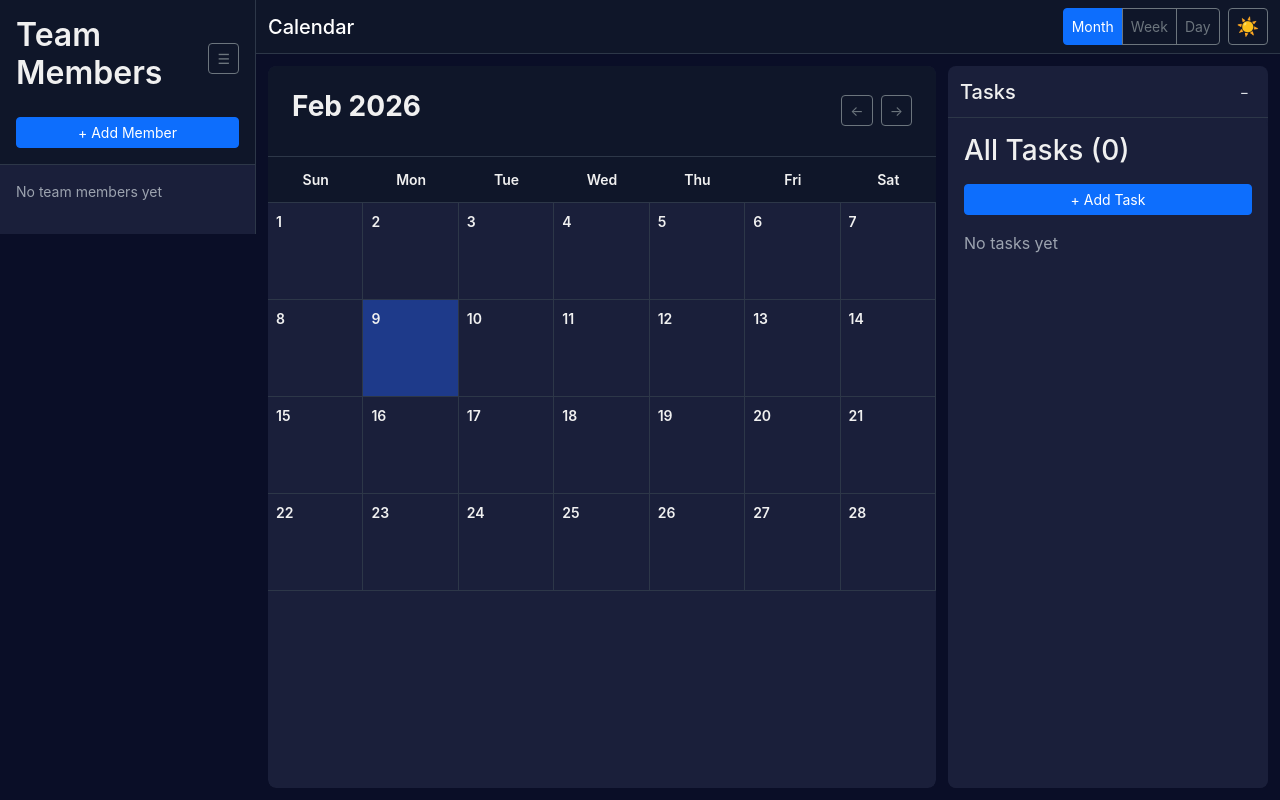
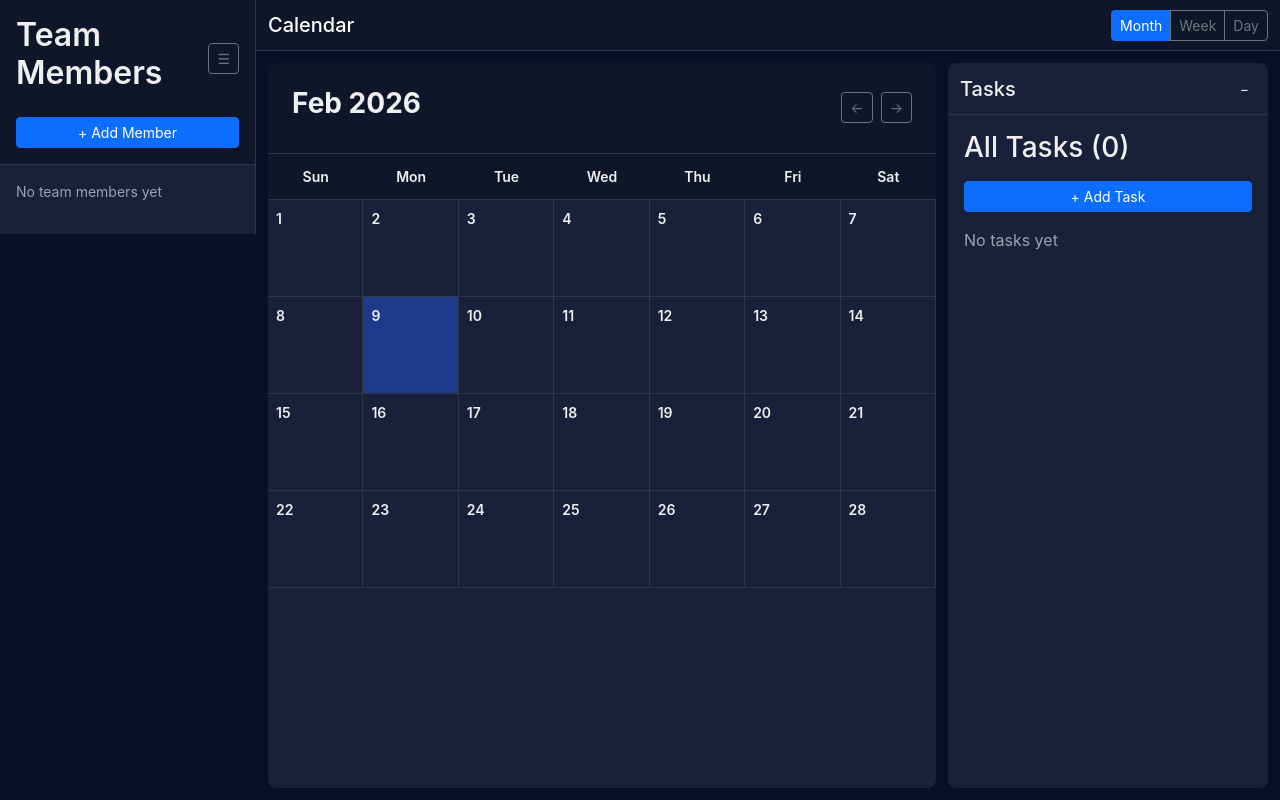
Before and after one commit to Kassem18/Calendar-darkmode, a React app: page / in a window 1280 px wide. Built offline with nearby package versions, Linux system fonts and the light colour scheme; the HTML template or start-up script is replaced by a standard one.

Commit message:
no light mode

```diff
--- a/src/App.tsx
+++ b/src/App.tsx
@@ -8,11 +8,9 @@ function App() {
     teamMembers,
     selectedDate,
     view,
-    darkMode,
     loading,
     setSelectedDate,
     setView,
-    setDarkMode,
     addTask,
     updateTask,
     deleteTask,
@@ -24,8 +22,8 @@ function App() {
   // Update HTML element data-bs-theme attribute for Bootstrap dark mode
   useEffect(() => {
     const htmlElement = document.documentElement;
-    htmlElement.setAttribute("data-bs-theme", darkMode ? "dark" : "light");
-  }, [darkMode]);
+    htmlElement.setAttribute("data-bs-theme", "dark");
+  }, []);
 
   if (loading) {
     return (
@@ -35,7 +33,7 @@ function App() {
           alignItems: "center",
           justifyContent: "center",
           height: "100vh",
-          backgroundColor: darkMode ? "#1a1a1a" : "#f5f5f5",
+          backgroundColor: "#1a1a1a",
         }}
       >
         <div style={{ textAlign: "center" }}>
@@ -49,9 +47,7 @@ function App() {
               margin: "0 auto 16px",
             }}
           ></div>
-          <p style={{ color: darkMode ? "#ccc" : "#666" }}>
-            Loading calendar...
-          </p>
+          <p style={{ color: "#ccc" }}>Loading calendar...</p>
         </div>
       </div>
     );
@@ -63,13 +59,12 @@ function App() {
       teamMembers={teamMembers}
       selectedDate={selectedDate}
       view={view}
-      darkMode={darkMode}
+      darkMode={true}
       onAddTask={addTask}
       onUpdateTask={updateTask}
       onDeleteTask={deleteTask}
       onSelectDate={setSelectedDate}
       onChangeView={setView}
-      onToggleDarkMode={() => setDarkMode(!darkMode)}
       onAddTeamMember={addTeamMember}
       onUpdateTeamMember={updateTeamMember}
       onDeleteTeamMember={deleteTeamMember}
--- a/src/components/DayCalendar.tsx
+++ b/src/components/DayCalendar.tsx
@@ -12,7 +12,6 @@ interface DayCalendarProps {
   onDeleteTask: (id: string) => void;
   onAddTask: () => void;
   darkMode?: boolean;
-  onToggleTheme?: () => void;
 }
 
 export const DayCalendar: React.FC<DayCalendarProps> = ({
@@ -25,7 +24,6 @@ export const DayCalendar: React.FC<DayCalendarProps> = ({
   onDeleteTask,
   onAddTask,
   darkMode = true,
-  onToggleTheme,
 }) => {
   const hours = Array.from({ length: 24 }, (_, i) => i);
 
@@ -87,14 +85,6 @@ export const DayCalendar: React.FC<DayCalendarProps> = ({
           </p>
         </div>
         <div style={{ display: "flex", gap: "8px", alignItems: "center" }}>
-          {onToggleTheme && (
-            <button
-              onClick={onToggleTheme}
-              className="btn btn-outline-secondary btn-sm"
-            >
-              {darkMode ? "☀️" : "🌙"}
-            </button>
-          )}
           <button
             onClick={onPrevDay}
             className="btn btn-outline-secondary btn-sm"
--- a/src/components/MainLayout.tsx
+++ b/src/components/MainLayout.tsx
@@ -20,7 +20,6 @@ interface MainLayoutProps {
   onDeleteTask: (id: string) => void;
   onSelectDate: (date: Date) => void;
   onChangeView: (view: "month" | "week" | "day") => void;
-  onToggleDarkMode: () => void;
   onAddTeamMember: (member: Omit<TeamMember, "id">) => void;
   onUpdateTeamMember: (id: string, updates: Partial<TeamMember>) => void;
   onDeleteTeamMember: (id: string) => void;
@@ -37,7 +36,6 @@ export const MainLayout: React.FC<MainLayoutProps> = ({
   onDeleteTask,
   onSelectDate,
   onChangeView,
-  onToggleDarkMode,
   onAddTeamMember,
   onUpdateTeamMember,
   onDeleteTeamMember,
@@ -148,16 +146,6 @@ export const MainLayout: React.FC<MainLayoutProps> = ({
                     </button>
                   ))}
                 </div>
-
-                {/* Dark mode toggle */}
-                <button
-                  onClick={onToggleDarkMode}
-                  className="btn btn-sm btn-outline-secondary"
-                >
-                  <span style={{ fontSize: "18px" }}>
-                    {darkMode ? "☀️" : "🌙"}
-                  </span>
-                </button>
               </div>
             </div>
           </nav>
```
